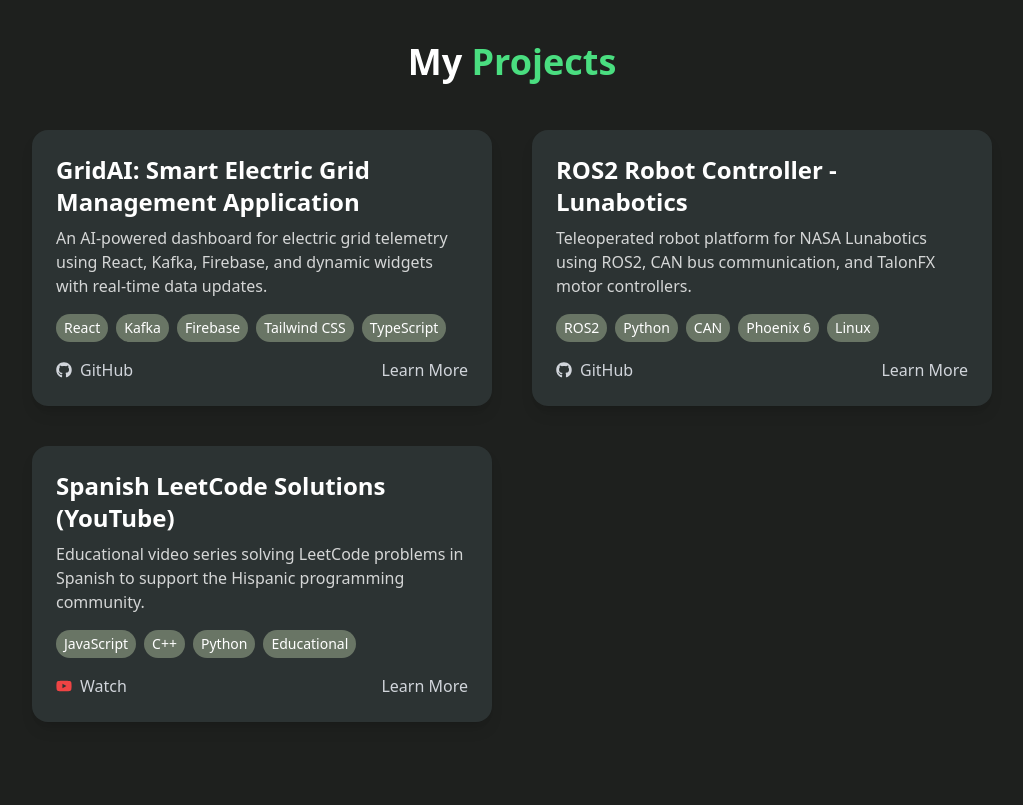
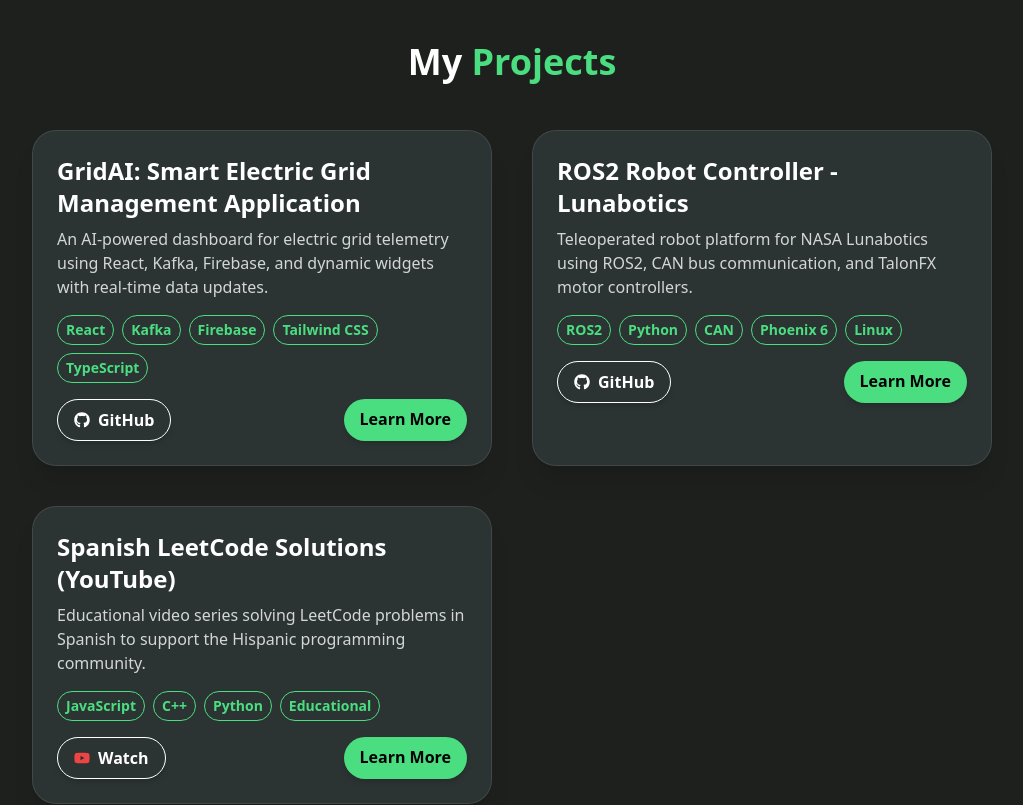
Before and after one commit to jhsotoglz/web-portfolio, a React (Vite) app: page / in a window 1280 px wide. Shown: the part 1120-1925 px from the top of the page, without its empty margins (128-1151 px from the left). Built offline with nearby package versions, Linux system fonts and the light colour scheme.

Commit message:
Changed projects to a similar look and UI as overall application

```diff
--- a/src/components/Projects.tsx
+++ b/src/components/Projects.tsx
@@ -36,7 +36,6 @@ const Projects = () => {
       id="projects"
       className="px-4 scroll-mt-16 text-white flex flex-col items-center mb-16"
     >
-
       <div className="max-w-6xl w-full mt-6">
         <h1 className="text-4xl font-bold text-center mb-12">
           My <span className="text-green-400">Projects</span>
@@ -46,18 +45,19 @@ const Projects = () => {
           {projects.map((project, idx) => (
             <div
               key={idx}
-                            className="bg-main p-6 rounded-2xl shadow-lg hover:shadow-xl transition-shadow"
+              className="bg-main backdrop-blur-md p-6 rounded-3xl shadow-xl border border-white/10"
             >
               <h2 className="text-2xl font-semibold text-white mb-2">
                 {project.title}
               </h2>
+
               <p className="text-white/80 mb-4">{project.description}</p>
 
               <div className="flex flex-wrap gap-2 text-sm mb-4">
                 {project.tech.map((tech, i) => (
                   <span
                     key={i}
-                                        className="bg-extra text-white px-2 py-1 rounded-full"
+                    className="font-semibold px-2 py-1 rounded-full border border-green-400 text-green-400"
                   >
                     {tech}
                   </span>
@@ -70,9 +70,12 @@ const Projects = () => {
                     href={project.link}
                     target="_blank"
                     rel="noopener noreferrer"
-                                        className="text-gray-300 hover:underline flex items-center gap-2"
+                    className="px-4 py-2 rounded-full border border-white text-white font-semibold shadow-md hover:bg-white
+                    hover:text-black transition-all duration-300 hover:scale-105 hover:shadow-lg"
                   >
-                                        <FaGithub /> <span>GitHub</span>
+                    <span className="flex items-center gap-2">
+                      <FaGithub /> GitHub
+                    </span>
                   </a>
                 )}
                 {project.youtube && (
@@ -80,21 +83,24 @@ const Projects = () => {
                     href={project.youtube}
                     target="_blank"
                     rel="noopener noreferrer"
-                                        className="text-gray-300 hover:underline flex items-center gap-2"
+                    className="px-4 py-2 rounded-full border border-white text-white font-semibold shadow-md hover:bg-white
+                    hover:text-black transition-all duration-300 hover:scale-105 hover:shadow-lg"
                   >
-                                        <FaYoutube className="text-red-500" /> <span>Watch</span>
+                    <span className="flex items-center gap-2">
+                      <FaYoutube className="text-red-500" /> Watch
+                    </span>
                   </a>
                 )}
                 {project.detailsUrl && (
                   <a
                     href={project.detailsUrl}
-                                        className="text-gray-300 hover:underline  ml-auto"
+                    className="ml-auto px-4 py-2 rounded-full bg-green-400 text-black font-semibold shadow-md hover:bg-green-300
+                    transition-all duration-300 hover:scale-105 hover:shadow-lg"
                   >
                     Learn More
                   </a>
                 )}
               </div>
-
             </div>
           ))}
         </div>
```
Lines whose indentation alone changed are shown as unchanged.
